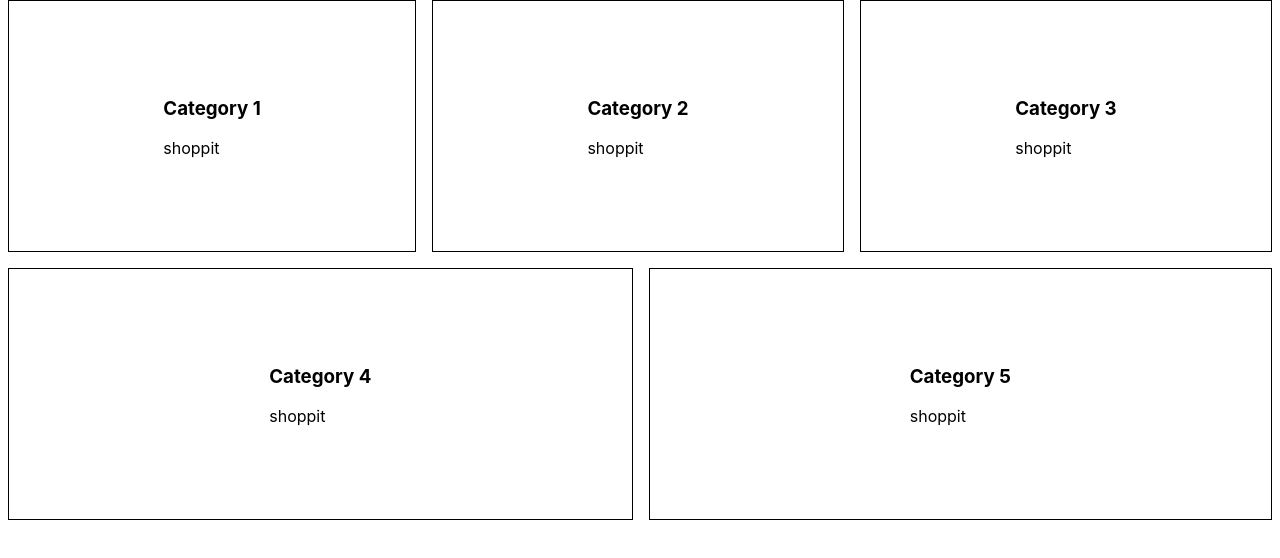
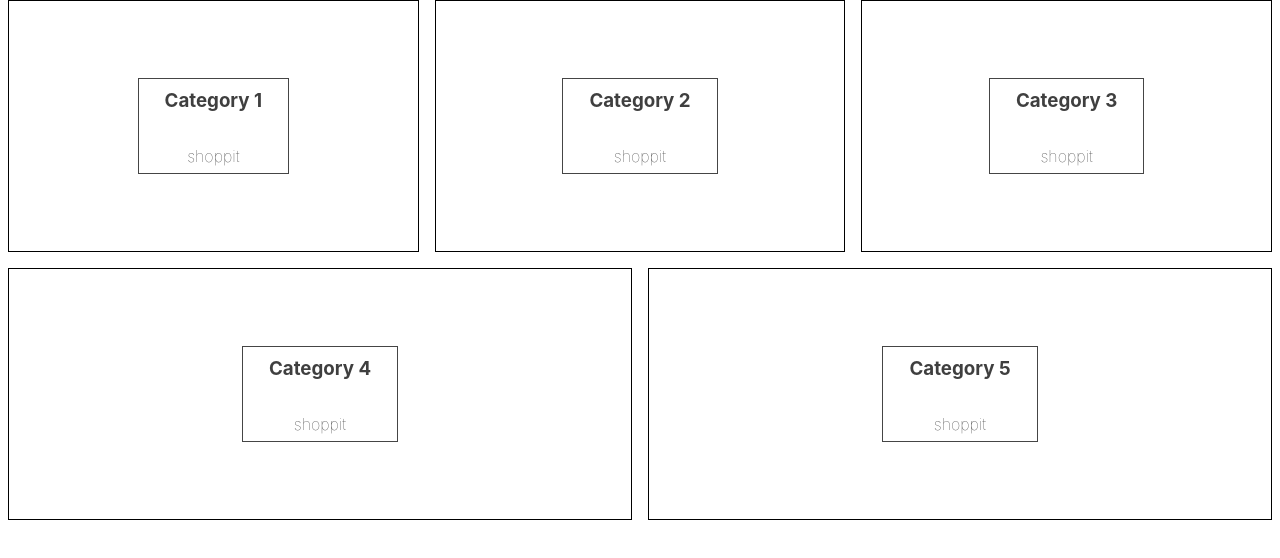
Before and after one commit to CodeConnects/shoppit, a React (Create React App) app: page / in a window 1280 px wide. Shown: the top 558 px of the page. Built offline with nearby package versions, Linux system fonts and the light colour scheme.

Commit message:
add category body and text styles

```diff
--- a/src/categories.styles.scss
+++ b/src/categories.styles.scss
@@ -40,4 +40,29 @@
   &:last-child {
     margin-left: 8px;
   }
+
+	.single-category-body {
+    position: absolute;
+		height: 94px;
+    padding: 0 26px;
+    display: flex;
+    flex-direction: column;
+    align-items: center;
+    justify-content: center;
+    background-color: white;
+    opacity: 0.75;
+		border: 1px solid #070707;
+
+    h2 {
+			margin: 0 6px 0;
+      font-size: 22px;
+			font-weight: bold;
+      color: #444;
+    }
+
+    p {
+      font-weight: lighter;
+      font-size: 16px;
+    }
+  }
 }
```
